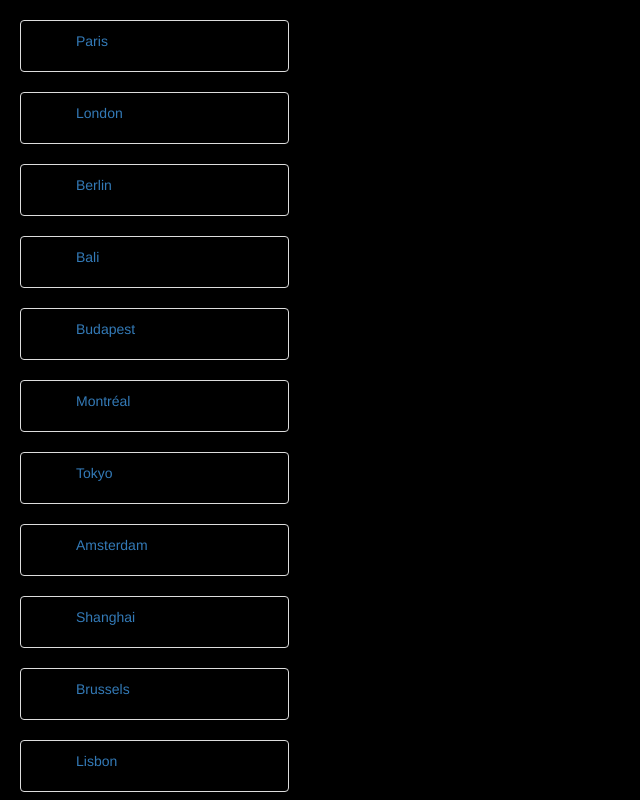
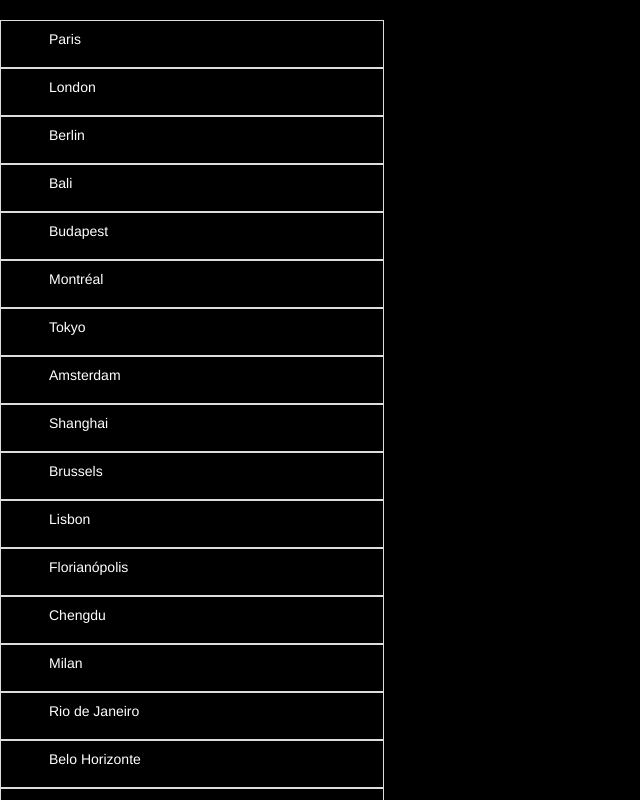
Before and after one commit to nairdesigns/wagon-cities, a React app: page / in a window 1280 px wide. Shown: the top 800 px of the page, without its empty margins (0-640 px from the left). Built offline with nearby package versions, Linux system fonts and the light colour scheme.

Commit message:
added city class

```diff
--- a/assets/stylesheets/application.scss
+++ b/assets/stylesheets/application.scss
@@ -9,6 +9,14 @@ body {
   display: flex;
   .cities {
     width: 30%;
+  }
+  .city {
+    border: 1px solid #ddd;
+    color: white;
+    text-decoration: none;
+    padding: 8px;
+    // text-align: center;
+    vertical-align: middle;
   }
   .active-city {
     width: 70%;
@@ -27,3 +35,12 @@ body {
   background-color: transparent;
   cursor: pointer;
 }
+
+a {
+  text-decoration: none;
+  color: white;
+}
+
+a:hover {
+  text-decoration: none;
+}
--- a/src/containers/city.jsx
+++ b/src/containers/city.jsx
@@ -11,7 +11,7 @@ class City extends Component {
   };
   render() {
     return (
-      <div className="active-city">
+      <div className="city">
         <a role="button" onClick={this.handleClick} tabIndex={0}>
           {" "}
           <ul>{this.props.city.name}</ul>
```
